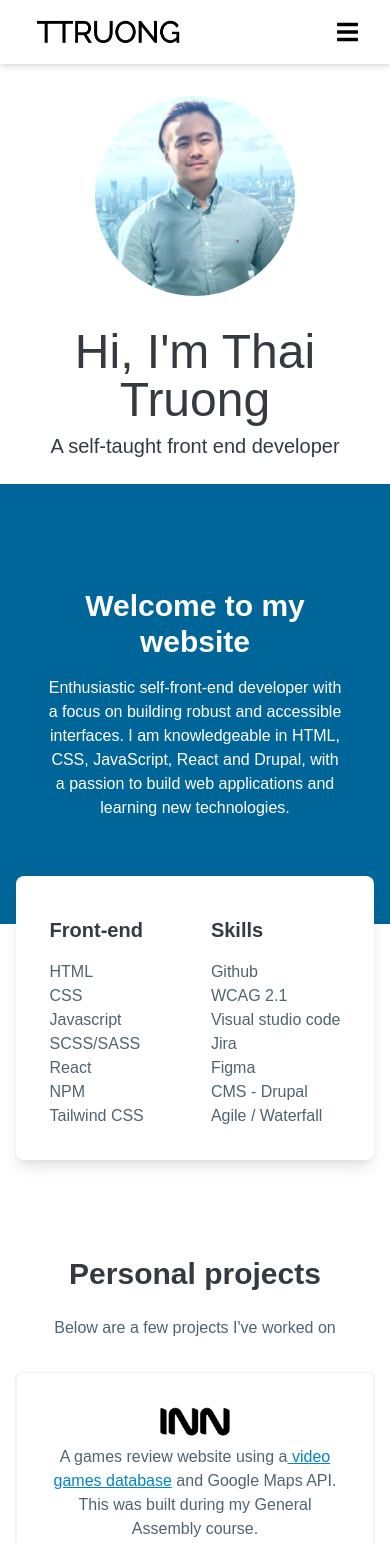
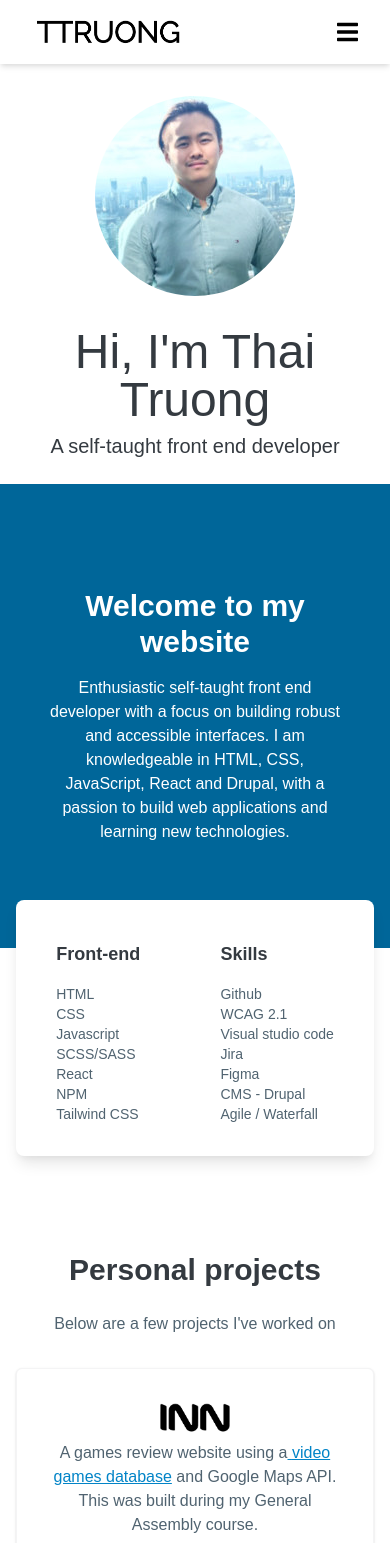
Before and after one commit to thaisont/my-portfolio, a React (Create React App) app: page / in a window 390 px wide. Shown: the top 1543 px of the page. Built offline with nearby package versions, Linux system fonts and the light colour scheme.

Commit message:
padding added for mobile

```diff
--- a/src/components/About.js
+++ b/src/components/About.js
@@ -6,8 +6,8 @@ function About() {
           Welcome to my website
         </h2>
         <p className=" py-2 text-white ">
-          Enthusiastic self-front-end developer with a focus on building robust
-          and accessible interfaces. I am knowledgeable in HTML, CSS,
+          Enthusiastic self-taught front end developer with a focus on building
+          robust and accessible interfaces. I am knowledgeable in HTML, CSS,
           JavaScript, React and Drupal, with a passion to build web applications
           and learning new technologies.
         </p>
@@ -15,10 +15,10 @@ function About() {
       <section className=" max-w-3xl relative -inset-y-12 m-auto mb-6 container ">
         <div className="flex justify-around shadow-lg pb-4 bg-white  rounded-lg">
           <div className=" p-2 flex flex-col pb-4  ">
-            <h3 className="text-xl font-bold text-secondary py-8 pb-4">
+            <h3 className=" text-lg md:text-xl font-bold text-secondary py-8 pb-4">
               Front-end
             </h3>
-            <ul className="text-tertiary">
+            <ul className="text-tertiary text-sm md:text-base">
               <li>HTML</li>
               <li>CSS</li>
               <li>Javascript</li>
@@ -30,10 +30,10 @@ function About() {
           </div>
 
           <div className=" p-2 flex flex-col  ">
-            <h3 className="text-xl font-bold text-secondary py-8 pb-4">
+            <h3 className="text-lg md:text-xl font-bold text-secondary py-8 pb-4">
               Skills
             </h3>
-            <ul class="text-tertiary">
+            <ul class="text-tertiary text-sm md:text-base">
               <li>Github</li>
               <li>WCAG 2.1</li>
               <li>Visual studio code</li>
--- a/src/components/Blogs.js
+++ b/src/components/Blogs.js
@@ -9,7 +9,7 @@ function Blogs() {
       <h2 id="blogs" className="text-3xl font-bold p-6 text-white">
         Blog
       </h2>
-      <p className="mb-8 text-white">
+      <p className="mb-8 px-2 text-white">
         Below are a few blogs post around my journey as a self-taught developer
       </p>
 
```
